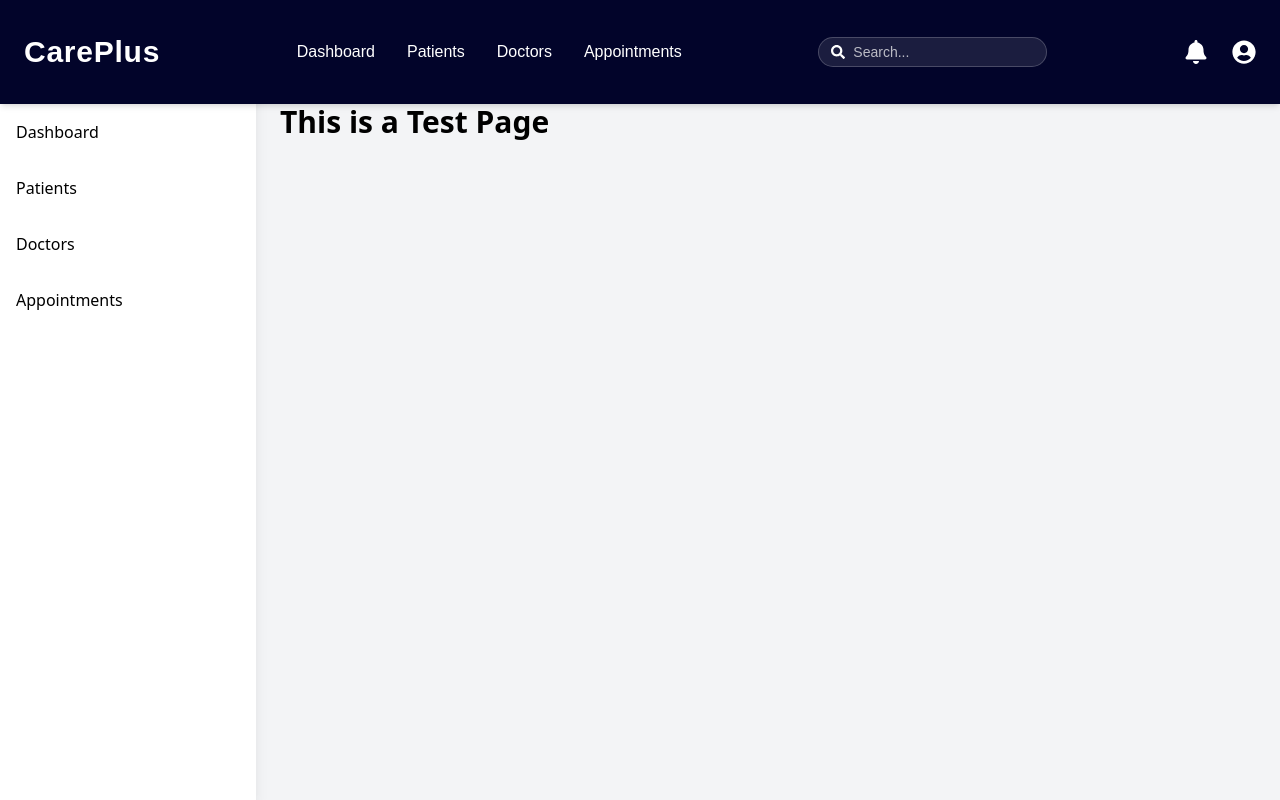
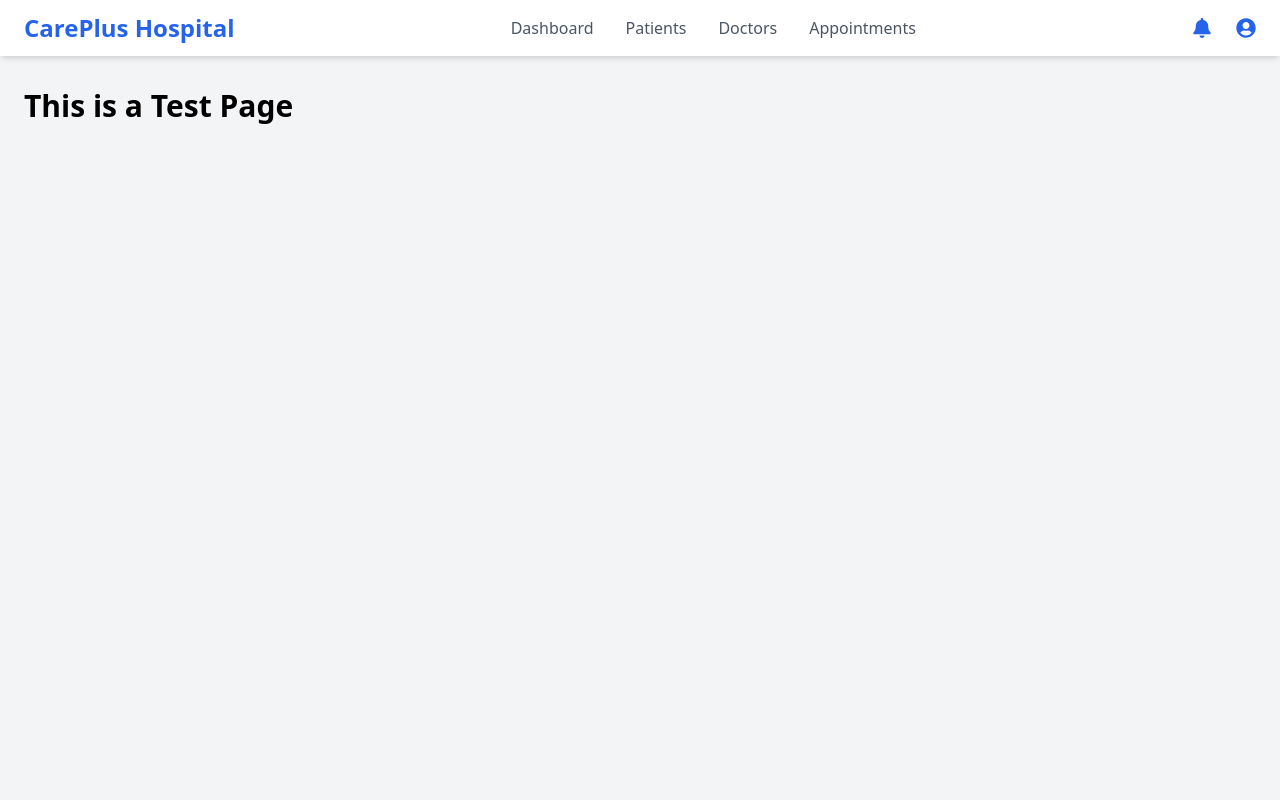
Before and after one commit to deepakdawar07/Hospital, a React (Create React App) app: page / in a window 1280 px wide. Built offline with nearby package versions, Linux system fonts and the light colour scheme.

Commit message:
navbar updated

```diff
--- a/src/components/Layout.jsx
+++ b/src/components/Layout.jsx
@@ -2,25 +2,28 @@ import Navbar from "./NavBar";
 import Sidebar from "./Sidebar";
 import { Outlet } from "react-router-dom";
 
+// Layout.jsx (Modified to use less top padding)
+
+// ... imports
+
 export default function Layout() {
   return (
-    <div className="flex h-screen bg-gray-100">
+    <div className="bg-gray-100 min-h-screen">
 
-      {/* Sidebar */}
-      <div className="hidden md:block">
-        <Sidebar />
-      </div>
+      <Navbar />
 
-      <div className="flex flex-col flex-1">
+      {/* Content pushed down below fixed navbar (pt-16 is often enough for h-16 navbar) */}
+      <div className="pt-16 flex">
+        {/* ... rest of your layout code */}
+        {/* <div className="hidden md:block ">
+          <Sidebar />
+        </div> */}
 
-        {/* Navbar */}
-        <Navbar />
-
-        {/* Main Content */}
-        <main className="p-6 overflow-auto mt-20">
+        <main className="flex-1 p-6 overflow-auto">
           <Outlet />
         </main>
       </div>
+
     </div>
   );
 }
--- a/src/components/NavBar.jsx
+++ b/src/components/NavBar.jsx
@@ -1,116 +1,114 @@
+import { FaBell, FaUserCircle } from "react-icons/fa";
+import { Link } from "react-router-dom";
 import { useState } from "react";
-import { FaBell, FaUserCircle, FaSearch, FaBars } from "react-icons/fa";
-import { Link } from "react-router-dom";
 
-export default function Navbar() {
+export default function NavBar() {
   const [menuOpen, setMenuOpen] = useState(false);
-  const [profileOpen, setProfileOpen] = useState(false);
-  const [notifOpen, setNotifOpen] = useState(false);
+
+  const menuItems = [
+    {
+      to: "/dashboard",
+      label: "Dashboard",
+      gradient: "from-blue-400 via-blue-600 to-blue-800",
+      glow: "shadow-[0_0_8px_rgba(59,130,246,0.8)]",
+    },
+    {
+      to: "/patients",
+      label: "Patients",
+      gradient: "from-purple-400 via-purple-600 to-purple-800",
+      glow: "shadow-[0_0_8px_rgba(147,51,234,0.8)]",
+    },
+    {
+      to: "/doctors",
+      label: "Doctors",
+      gradient: "from-green-400 via-green-600 to-green-800",
+      glow: "shadow-[0_0_8px_rgba(34,197,94,0.8)]",
+    },
+    {
+      to: "/appointments",
+      label: "Appointments",
+      gradient: "from-pink-400 via-pink-600 to-pink-800",
+      glow: "shadow-[0_0_8px_rgba(236,72,153,0.8)]",
+    },
+  ];
 
   return (
-    <div className="fixed top-0 left-0 w-full z-50 bg-deepBlue shadow-md">
+    <nav className="bg-white shadow-md fixed top-0 w-full z-50">
       <div className="max-w-7xl mx-auto px-6 py-3 flex items-center justify-between">
 
-        {/* Logo */}
-        <Link to="/dashboard" className="text-3xl font-mullish font-extrabold text-white tracking-wide">
-          CarePlus
-        </Link>
+        <h1 className="text-2xl font-bold text-blue-600">CarePlus Hospital</h1>
 
         {/* Desktop Menu */}
-        <ul className="hidden md:flex gap-8 text-white font-mullish text-base">
+        <ul className="hidden md:flex gap-8 font-medium text-gray-600">
+          {menuItems.map((item, index) => (
+            <li key={index} className="group relative cursor-pointer">
+              <Link to={item.to} className="hover:text-blue-600 transition duration-200">
+                {item.label}
+              </Link>
 
-          <li className="relative group py-7">
-            <Link to="/dashboard" className="hover:text-lightBlue transition-all">
-              Dashboard
-            </Link>
-            <div className="absolute bottom-0 left-0 w-full h-1 bg-lightBlue hidden group-hover:block"></div>
-          </li>
-
-          <li className="relative group py-7">
-            <Link to="/patients" className="hover:text-lightBlue transition-all">
-              Patients
-            </Link>
-            <div className="absolute bottom-0 left-0 w-full h-1 bg-lightBlue hidden group-hover:block"></div>
-          </li>
-
-          <li className="relative group py-7">
-            <Link to="/doctors" className="hover:text-lightBlue transition-all">
-              Doctors
-            </Link>
-            <div className="absolute bottom-0 left-0 w-full h-1 bg-lightBlue hidden group-hover:block"></div>
-          </li>
-
-          <li className="relative group py-7">
-            <Link to="/appointments" className="hover:text-lightBlue transition-all">
-              Appointments
-            </Link>
-            <div className="absolute bottom-0 left-0 w-full h-1 bg-lightBlue hidden group-hover:block"></div>
-          </li>
+              <span
+                className={`absolute left-0 -bottom-1 h-[2px] w-0
+                bg-gradient-to-r ${item.gradient}
+                opacity-0 group-hover:w-full group-hover:opacity-100
+                transition-all duration-500 ease-out rounded-full ${item.glow}`}
+              ></span>
+            </li>
+          ))}
         </ul>
 
-        {/* Search Bar */}
-        <div className="hidden md:flex items-center bg-white/10 px-3 py-1 rounded-full border border-white/20">
-          <FaSearch className="text-white mr-2 text-sm" />
-          <input
-            placeholder="Search..."
-            className="bg-transparent text-white placeholder-white/70 outline-none text-sm font-mullish"
-          />
+        {/* Icons */}
+        <div className="hidden md:flex items-center gap-6 text-blue-600 text-xl">
+          <div className="relative group">
+            <FaBell className="cursor-pointer hover:text-blue-800 duration-200" />
+            <span className="absolute right-0 top-8 w-max bg-black text-white text-sm px-3 py-1 rounded-md opacity-0 group-hover:opacity-100 transition duration-300 shadow-lg">
+              No new notifications
+            </span>
+          </div>
+
+          <FaUserCircle className="cursor-pointer hover:text-blue-800 duration-200" />
         </div>
 
-        {/* Icons */}
-        <div className="flex items-center gap-6 text-white text-2xl">
-
-          {/* Notifications */}
-          <div className="relative">
-            <FaBell
-              className="cursor-pointer"
-              onClick={() => {
-                setNotifOpen(!notifOpen);
-                setProfileOpen(false);
-              }}
-            />
-            {notifOpen && (
-              <div className="absolute right-0 mt-2 bg-deepBlue p-4 w-60 rounded-xl shadow-xl border border-white/20 text-white text-sm">
-                No new notifications
-              </div>
-            )}
-          </div>
-
-          {/* Profile */}
-          <div className="relative">
-            <FaUserCircle
-              className="cursor-pointer"
-              onClick={() => {
-                setProfileOpen(!profileOpen);
-                setNotifOpen(false);
-              }}
-            />
-            {profileOpen && (
-              <div className="absolute right-0 mt-3 bg-deepBlue p-4 rounded-xl w-44 shadow-xl border border-white/20 text-white">
-                <Link to="/profile" className="block py-1">Profile</Link>
-                <Link to="/settings" className="block py-1">Settings</Link>
-                <button className="block py-1 w-full text-left text-red-300">Logout</button>
-              </div>
-            )}
-          </div>
-
-          {/* Mobile Menu */}
-          <FaBars
-            className="md:hidden cursor-pointer"
-            onClick={() => setMenuOpen(!menuOpen)}
-          />
-        </div>
+        {/* Mobile button */}
+        <button className="md:hidden text-3xl text-blue-600" onClick={() => setMenuOpen(!menuOpen)}>
+          ☰
+        </button>
       </div>
 
       {/* Mobile Menu */}
       {menuOpen && (
-        <div className="md:hidden bg-deepBlue text-white text-lg px-6 py-5 space-y-5 border-t border-white/20">
-          <Link to="/dashboard" onClick={() => setMenuOpen(false)}>Dashboard</Link><br />
-          <Link to="/patients" onClick={() => setMenuOpen(false)}>Patients</Link><br />
-          <Link to="/doctors" onClick={() => setMenuOpen(false)}>Doctors</Link><br />
-          <Link to="/appointments" onClick={() => setMenuOpen(false)}>Appointments</Link><br />
-        </div>
+        <ul className="md:hidden bg-white shadow-md px-6 py-4 space-y-4 font-medium text-gray-700">
+
+          {menuItems.map((item, index) => (
+            <li key={index} className="group relative pb-1 cursor-pointer">
+              <Link
+                to={item.to}
+                className="block hover:text-blue-600 transition duration-200"
+              >
+                {item.label}
+              </Link>
+
+              <span
+                className={`absolute left-0 -bottom-1 h-[2px] w-0
+                bg-gradient-to-r ${item.gradient}
+                opacity-0 group-hover:w-full group-hover:opacity-100
+                transition-all duration-500 ease-out rounded-full ${item.glow}`}
+              ></span>
+            </li>
+          ))}
+
+          {/* Mobile Icons */}
+          <div className="flex items-center gap-6 text-blue-600 text-xl pt-3">
+            <div className="relative group">
+              <FaBell className="cursor-pointer hover:text-blue-800 duration-200" />
+              <span className="absolute left-10 top-1 w-max bg-black text-white text-sm px-3 py-1 rounded-md opacity-0 group-hover:opacity-100 transition duration-300 shadow-lg">
+                No new notifications
+              </span>
+            </div>
+
+            <FaUserCircle className="cursor-pointer hover:text-blue-800 duration-200" />
+          </div>
+        </ul>
       )}
-    </div>
+    </nav>
   );
 }
--- a/src/components/Sidebar.jsx
+++ b/src/components/Sidebar.jsx
@@ -1,7 +1,7 @@
 export default function Sidebar() {
   return (
-    <div className="w-64 bg-white shadow-lg h-full pt-20">
-      <ul className="mt-6">
+    <div className="w-48 bg-white shadow-lg h-full pt-2">
+      <ul className="mt-0">
         <li className="p-4 hover:bg-blue-100 cursor-pointer">Dashboard</li>
         <li className="p-4 hover:bg-blue-100 cursor-pointer">Patients</li>
         <li className="p-4 hover:bg-blue-100 cursor-pointer">Doctors</li>
```
Also changed, not shown: src/index.css (line endings or trailing spaces).
